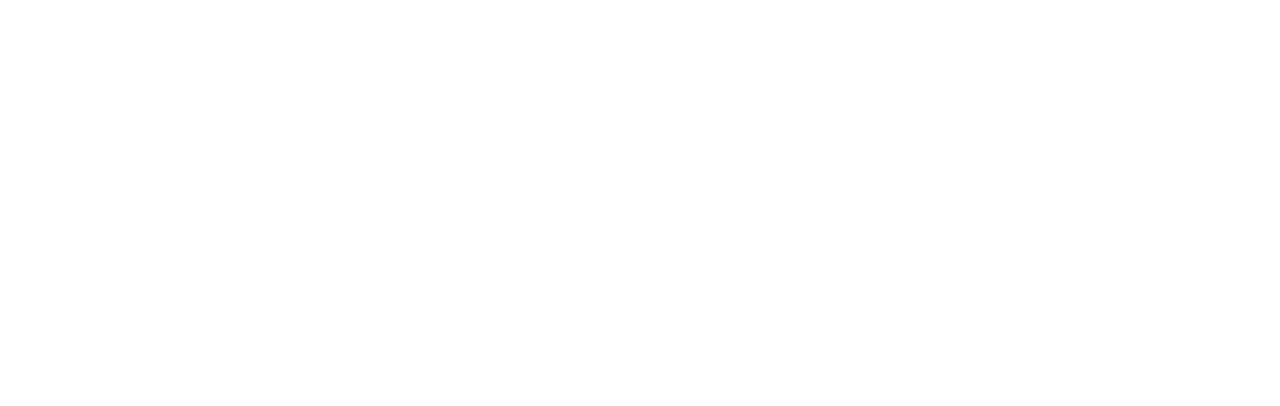
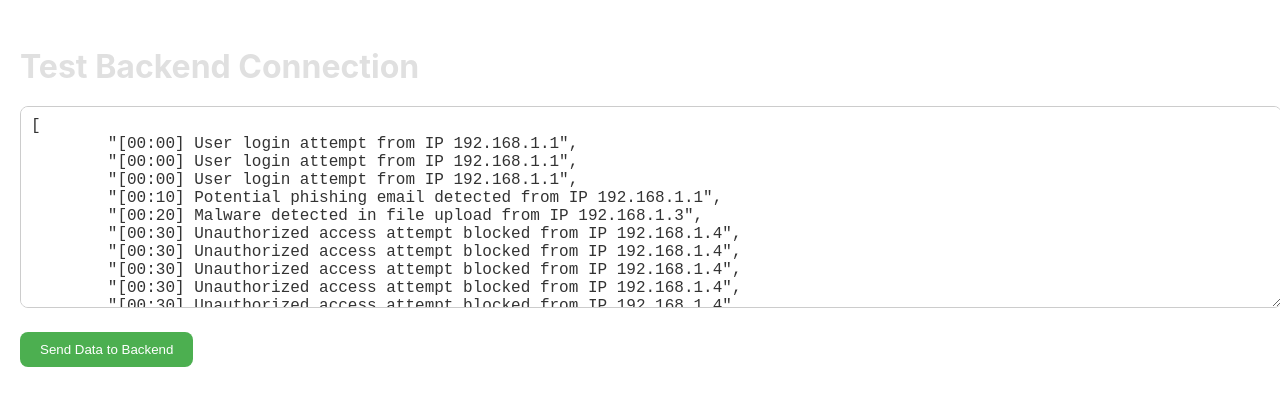
Before and after one commit to Sidequest040/Capstone, a React (Create React App) app in the folder capstoneproject/frontend/: page /threat-detection-page in a window 1280 px wide. Before the commit this address had no page. Shown: the top 406 px of the page. Built offline with nearby package versions, Linux system fonts and the light colour scheme.

Commit message:
Worked on making the program take the data and create a live graph of the program, will add more pages tmw and also will make is so that we no longer use mockdata but some real user data thats all - Eric Del Angel

```diff
--- a/capstoneproject/frontend/src/App.js
+++ b/capstoneproject/frontend/src/App.js
@@ -3,18 +3,24 @@ import { BrowserRouter as Router, Route, Routes } from 'react-router-dom';
 import Login from './components/Login';
 import Signup from './components/Signup';
 import Dashboard from './components/Dashboard';
+import ThreatDetectionPage from './components/ThreatDetectionPage';
+import ThreatDetection from './components/ThreatDetection';
+import { ThreatProvider } from './components/ThreatContext';  // Import the ThreatProvider
 
 function App() {
     return (
+        <ThreatProvider>  {/* Wrap your app in the provider */}
             <Router>
                 <Routes>
                     <Route path="/login" element={<Login />} />
                     <Route path="/signup" element={<Signup />} />
                     <Route path="/dashboard" element={<Dashboard />} />
-                {/* Optionally, add a redirect from '/' to '/login' */}
+                    <Route path="/threat-detection-page" element={<ThreatDetectionPage />} />  {/* Add new route */}
+                    <Route path="/threat-detection" element={<ThreatDetection />} />  {/* Add new route */}
                     <Route path="/" element={<Login />} />
                 </Routes>
             </Router>
+        </ThreatProvider>
     );
 }
 
--- /dev/null
+++ b/capstoneproject/frontend/src/components/ThreatContext.js
@@ -0,0 +1,15 @@
+import React, { createContext, useState } from 'react';
+
+const ThreatContext = createContext();
+
+const ThreatProvider = ({ children }) => {
+    const [threatData, setThreatData] = useState([]);
+
+    return (
+        <ThreatContext.Provider value={{ threatData, setThreatData }}>
+            {children}
+        </ThreatContext.Provider>
+    );
+};
+
+export { ThreatContext, ThreatProvider };
--- a/capstoneproject/frontend/src/components/ThreatDetection.js
+++ b/capstoneproject/frontend/src/components/ThreatDetection.js
@@ -1,31 +1,25 @@
-import React, { useState } from 'react';
+import React, { useContext, useState, useEffect } from 'react';
 import { LineChart, Line, XAxis, YAxis, CartesianGrid, Tooltip, ResponsiveContainer } from 'recharts';
 import './Dashboard.css';
+import { ThreatContext } from './ThreatContext';
 
 function ThreatDetection() {
+    const { threatData } = useContext(ThreatContext);
+
     const [filterCritical, setFilterCritical] = useState(false);
     const [filterToday, setFilterToday] = useState(false);
+    const [filteredData, setFilteredData] = useState([]);
 
-    // Example data; replace with actual data as needed
-    const allData = [
-        { time: '00:00', threats: 2, critical: true, date: '2024-08-27' },
-        { time: '01:00', threats: 3, critical: false, date: '2024-08-27' },
-        { time: '02:00', threats: 5, critical: true, date: '2024-08-28' },
-        { time: '03:00', threats: 1, critical: false, date: '2024-08-28' },
-        { time: '04:00', threats: 6, critical: true, date: '2024-08-28' },
-        { time: '05:00', threats: 4, critical: false, date: '2024-08-28' },
-        { time: '06:00', threats: 7, critical: true, date: '2024-08-28' },
-        { time: '07:00', threats: 5, critical: false, date: '2024-08-28' },
-    ];
+    const today = new Date().toISOString().slice(0, 10);
 
-    const today = '2024-08-28'; // Replace with dynamic date as needed
-
-    // Filter data based on selected options
-    const filteredData = allData.filter(item => {
-        if (filterCritical && !item.critical) return false;
-        if (filterToday && item.date !== today) return false;
-        return true;
-    });
+    useEffect(() => {
+        const data = threatData.filter(item => {
+            if (filterCritical && !item.critical) return false; // Filter by critical threats
+            if (filterToday && item.date !== today) return false;
+            return true;
+        });
+        setFilteredData(data);
+    }, [filterCritical, filterToday, threatData, today]);
 
     return (
         <div>
@@ -49,7 +43,10 @@ function ThreatDetection() {
                 <h3>Real-Time Threat Logs</h3>
                 <div className="logs-box">
                     {filteredData.map((item, index) => (
-                        <p key={index}>[{item.time}] Threat detected with {item.threats} occurrences.</p>
+                        <p key={index}>
+                            [{item.time}] Threat detected with {item.threats} occurrences from IP {item.ip}.
+                            {item.critical && <strong> (Critical)</strong>}
+                        </p>
                     ))}
                 </div>
             </div>
--- a/capstoneproject/frontend/src/components/ThreatDetectionPage.js
+++ b/capstoneproject/frontend/src/components/ThreatDetectionPage.js
@@ -1,13 +1,24 @@
-import React, { useState } from 'react';
+import React, { useState, useContext } from 'react';
+import { ThreatContext } from './ThreatContext';
 
 function ThreatDetectionPage() {
-    // Reduced mock log data to avoid exceeding token limits
+    const { setThreatData } = useContext(ThreatContext);
     const [logData, setLogData] = useState(`[
         "[00:00] User login attempt from IP 192.168.1.1",
-        "[00:10] Potential phishing email detected from IP 192.168.1.2",
+        "[00:00] User login attempt from IP 192.168.1.1",
+        "[00:00] User login attempt from IP 192.168.1.1",
+        "[00:10] Potential phishing email detected from IP 192.168.1.1",
         "[00:20] Malware detected in file upload from IP 192.168.1.3",
         "[00:30] Unauthorized access attempt blocked from IP 192.168.1.4",
-        "[00:40] User login attempt failed from IP 192.168.1.5"
+        "[00:30] Unauthorized access attempt blocked from IP 192.168.1.4",
+        "[00:30] Unauthorized access attempt blocked from IP 192.168.1.4",
+        "[00:30] Unauthorized access attempt blocked from IP 192.168.1.4",
+        "[00:30] Unauthorized access attempt blocked from IP 192.168.1.4",
+        "[00:40] User login attempt failed from IP 192.168.1.1",
+        "[00:40] User login attempt failed from IP 192.168.1.1",
+        "[00:40] User login attempt failed from IP 192.168.1.1",
+        "[00:40] User login attempt failed from IP 192.168.1.1",
+        "[00:50] User login attempt succeeded from IP 192.168.1.1"
     ]`);
     const [responseMessage, setResponseMessage] = useState('');
 
@@ -23,6 +34,32 @@ function ThreatDetectionPage() {
 
             const result = await response.json();
             setResponseMessage(result.message);
+
+            // Process the logData into a format suitable for the graph
+            const parsedData = JSON.parse(logData);
+            const formattedData = [];
+
+            parsedData.forEach(log => {
+                const timeMatch = log.match(/\[(.*?)\]/);
+                const ipMatch = log.match(/IP\s(\d+\.\d+\.\d+\.\d+)/);
+                const ip = ipMatch ? ipMatch[1] : 'Unknown';
+                const critical = log.includes('unauthorized') || log.includes('malware'); // Detect critical threats
+                const existingEntry = formattedData.find(entry => entry.time === timeMatch[1] && entry.ip === ip);
+
+                if (existingEntry) {
+                    existingEntry.threats += 1;
+                } else {
+                    formattedData.push({
+                        time: timeMatch ? timeMatch[1] : 'Unknown',
+                        threats: 1,
+                        ip: ip,
+                        critical: critical, // Store the critical status
+                        date: new Date().toISOString().slice(0, 10),
+                    });
+                }
+            });
+
+            setThreatData(formattedData);
         } catch (error) {
             console.error('Error testing connection:', error);
             setResponseMessage('There was an error connecting to the backend.');
```
Lines whose indentation alone changed are shown as unchanged.
